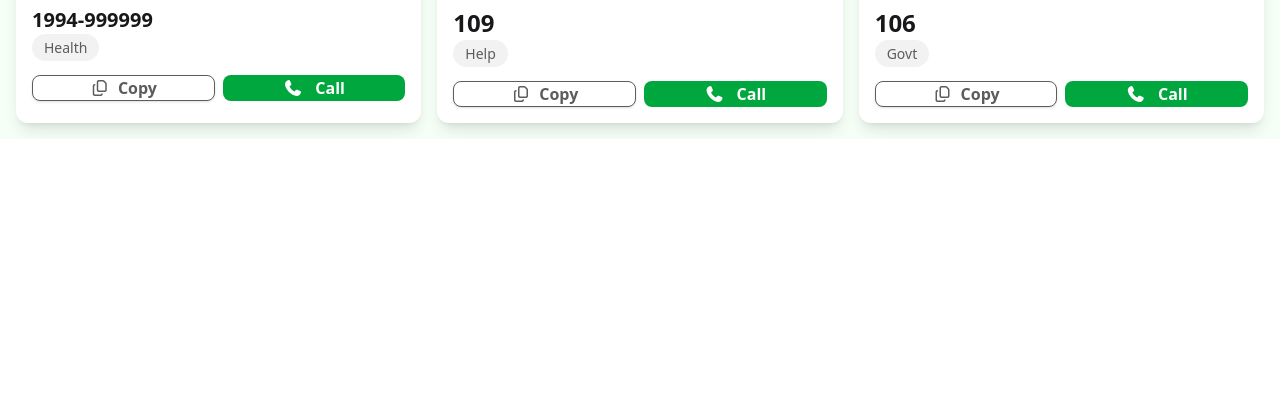
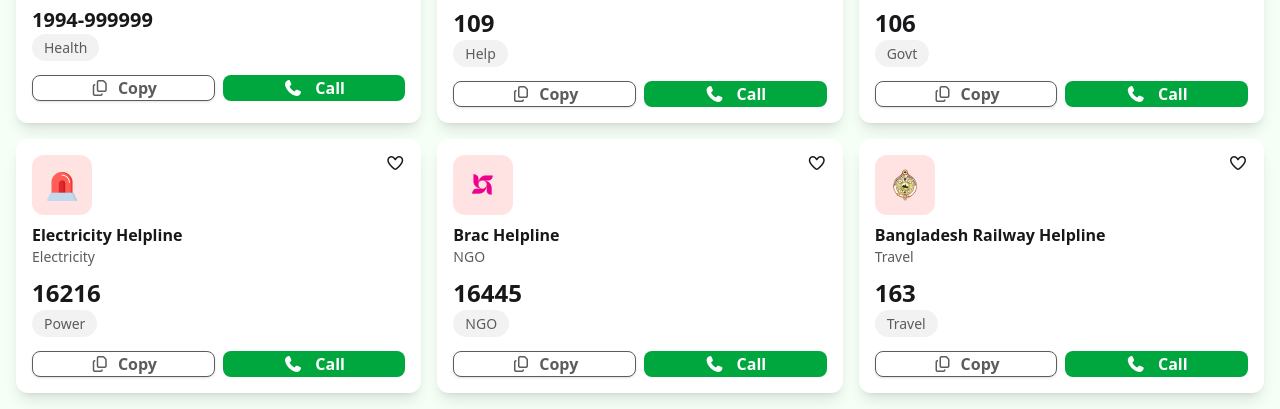
Before and after one commit to Azizul-40/Assignment-5-final, a plain HTML site: page index.html in a window 1280 px wide. Shown: the part 777-1186 px from the top of the page. Before the commit the page ends 916 px from the top, so only its background shows below. Drawn offline with nearby package versions, Linux system fonts and the light colour scheme.

Commit message:
my 6th commit

```diff
--- a/index.html
+++ b/index.html
@@ -305,6 +305,121 @@
           </div>
         </div>
 
+        <!-- Card 7 -->
+        <div class="bg-white rounded-xl shadow-lg p-4 card">
+          <div class="flex justify-between">
+            <div
+              class="h-[60px] w-[60px] bg-[#FFE3E2] rounded-xl flex justify-center items-center"
+            >
+              <img
+                src="./assets/emergency.png"
+                alt=""
+                class="h-[32px] w-[32px]"
+              />
+            </div>
+            <i class="fa-regular fa-heart heart-btn"></i>
+          </div>
+          <div class="py-2">
+            <h2 class="text-base font-extrabold">Electricity Helpline</h2>
+            <p class="text-[#5C5C5C] text-sm">Electricity</p>
+          </div>
+          <div>
+            <p class="text-[24px] font-bold phone-number">16216</p>
+            <span
+              class="bg-[#F2F2F2] text-[#5C5C5C] px-3 py-1 rounded-full text-sm"
+              >Power</span
+            >
+          </div>
+          <div class="flex gap-2 mt-4">
+            <button
+              class="w-1/2 rounded-lg bg-white text-[#5C5C5C] font-semibold border shadow copy-btn hover:bg-black hover:text-white transition-colors duration-500"
+            >
+              <i class="fa-regular fa-copy mr-1"></i> Copy
+            </button>
+            <button
+              class="w-1/2 rounded-lg bg-[#00A63E] text-white font-semibold call-btn hover:bg-green-700 hover:scale-105 transition-all duration-500"
+            >
+              <i class="fa-solid fa-phone mr-2"></i> Call
+            </button>
+          </div>
+        </div>
+
+        <!-- Card 8 -->
+        <div class="bg-white rounded-xl shadow-lg p-4 card">
+          <div class="flex justify-between">
+            <div
+              class="h-[60px] w-[60px] bg-[#FFE3E2] rounded-xl flex justify-center items-center"
+            >
+              <img src="./assets/brac.png" alt="" class="h-[32px] w-[32px]" />
+            </div>
+            <i class="fa-regular fa-heart heart-btn"></i>
+          </div>
+          <div class="py-2">
+            <h2 class="text-base font-extrabold">Brac Helpline</h2>
+            <p class="text-[#5C5C5C] text-sm">NGO</p>
+          </div>
+          <div>
+            <p class="text-[24px] font-bold phone-number">16445</p>
+            <span
+              class="bg-[#F2F2F2] text-[#5C5C5C] px-3 py-1 rounded-full text-sm"
+              >NGO</span
+            >
+          </div>
+          <div class="flex gap-2 mt-4">
+            <button
+              class="w-1/2 rounded-lg bg-white text-[#5C5C5C] font-semibold border shadow copy-btn hover:bg-black hover:text-white transition-colors duration-500"
+            >
+              <i class="fa-regular fa-copy mr-1"></i> Copy
+            </button>
+            <button
+              class="w-1/2 rounded-lg bg-[#00A63E] text-white font-semibold call-btn hover:bg-green-700 hover:scale-105 transition-all duration-500"
+            >
+              <i class="fa-solid fa-phone mr-2"></i> Call
+            </button>
+          </div>
+        </div>
+
+        <!-- Card 9 -->
+        <div class="bg-white rounded-xl shadow-lg p-4 card">
+          <div class="flex justify-between">
+            <div
+              class="h-[60px] w-[60px] bg-[#FFE3E2] rounded-xl flex justify-center items-center"
+            >
+              <img
+                src="./assets/Bangladesh-Railway.png"
+                alt=""
+                class="h-[32px] w-[32px]"
+              />
+            </div>
+            <i class="fa-regular fa-heart heart-btn"></i>
+          </div>
+          <div class="py-2">
+            <h2 class="text-base font-extrabold">
+              Bangladesh Railway Helpline
+            </h2>
+            <p class="text-[#5C5C5C] text-sm">Travel</p>
+          </div>
+          <div>
+            <p class="text-[24px] font-bold phone-number">163</p>
+            <span
+              class="bg-[#F2F2F2] text-[#5C5C5C] px-3 py-1 rounded-full text-sm"
+              >Travel</span
+            >
+          </div>
+          <div class="flex gap-2 mt-4">
+            <button
+              class="w-1/2 rounded-lg bg-white text-[#5C5C5C] font-semibold border shadow copy-btn hover:bg-black hover:text-white transition-colors duration-500"
+            >
+              <i class="fa-regular fa-copy mr-1"></i> Copy
+            </button>
+            <button
+              class="w-1/2 rounded-lg bg-[#00A63E] text-white font-semibold call-btn hover:bg-green-700 hover:scale-105 transition-all duration-500"
+            >
+              <i class="fa-solid fa-phone mr-2"></i> Call
+            </button>
+          </div>
+        </div>
+      </div>
 
 </body>
 </html>
```
